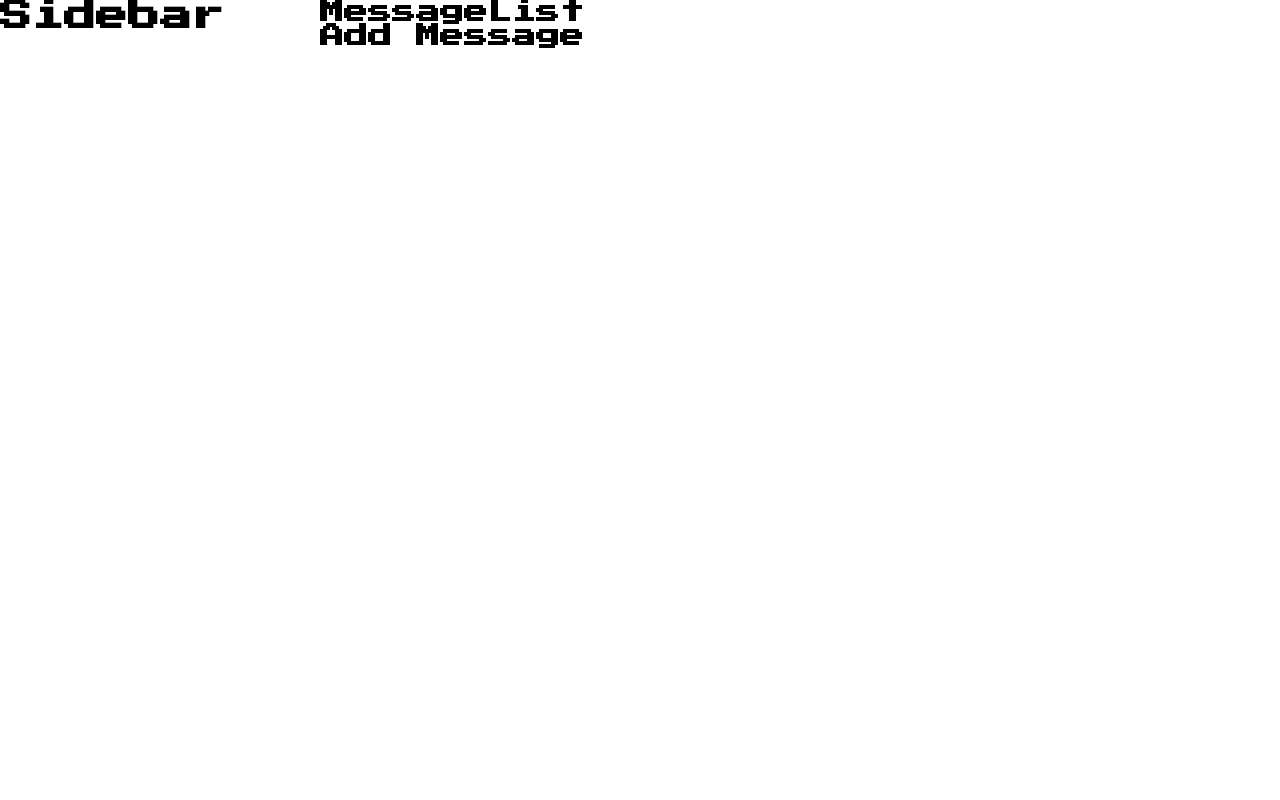
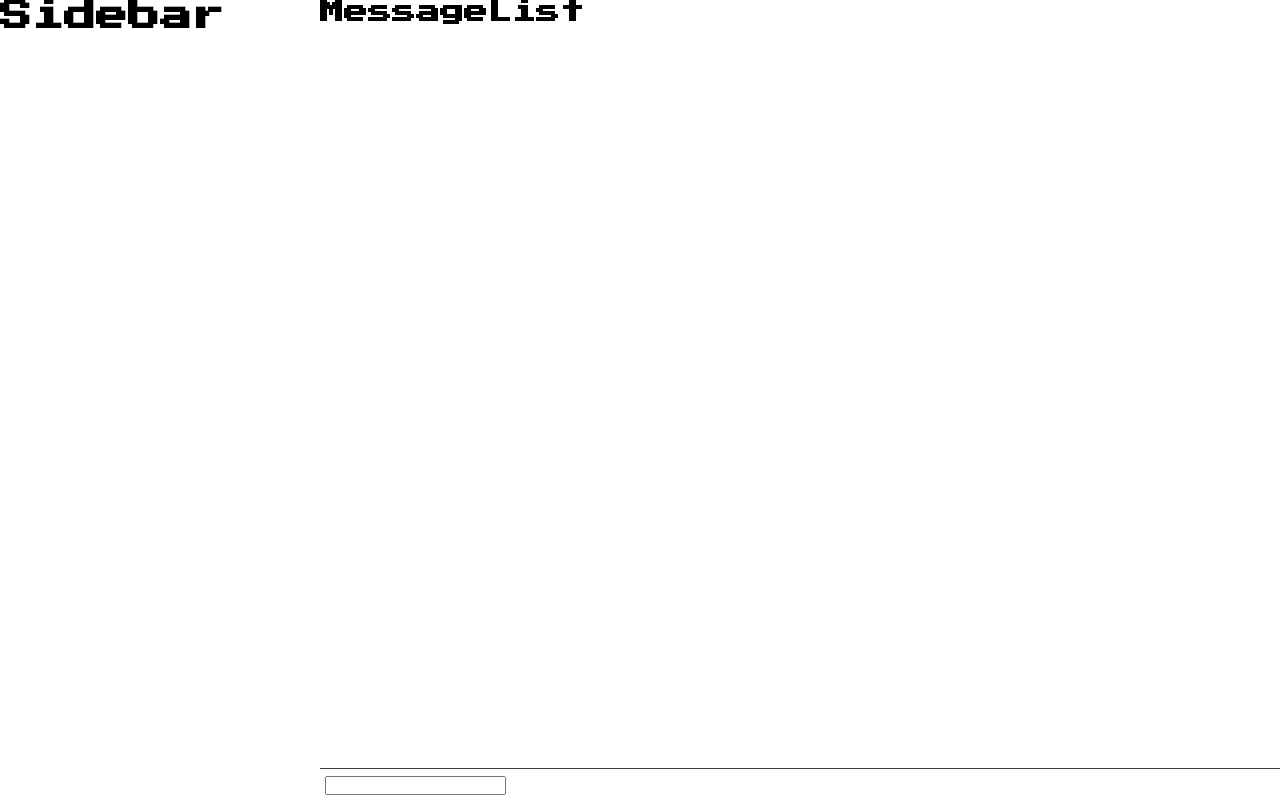
Before and after one commit to FCraven/chat-app, a React (Create React App) app: page / in a window 1280 px wide. Built offline with nearby package versions, Linux system fonts and the light colour scheme.

Commit message:
basics for AddMessage component

```diff
--- a/src/App.js
+++ b/src/App.js
@@ -4,7 +4,8 @@ import {  AddMessage,
           MessageList,
           Sidebar } from './components'
 
-function App() {
+class App extends Component {
+  render() {
     return (
       <div id='container'>
         <Sidebar />
@@ -15,5 +16,6 @@ function App() {
       </div>
     );
   }
+}
 
 export default App;
--- a/src/components/AddMessage/AddMessage.js
+++ b/src/components/AddMessage/AddMessage.js
@@ -1,11 +1,32 @@
-import React from 'react'
+import React, { Component}  from 'react'
+import PropTypes from 'prop-types'
 
-const AddMessage =()=> {
+const AddMessage =(props)=> {
+  let input
+
   return (
-    <div>
-      <h1> Add Message</h1>
-    </div>
+    <section id='new-message'>
+      <input
+        onKeyPress={
+          (e)=> {
+            if(e.key === 'Enter') {
+              props.dispatch(input.value, 'Me')
+              input.value = ''
+            }
+          }
+        }
+        type='text'
+        ref={(node) => {
+          input=node
+        }}
+      />
+
+    </section>
   )
 }
 
+AddMessage.PropTypes = {
+  dispatch: PropTypes.func.isRequired
+}
+
 export default AddMessage
```
Lines whose indentation alone changed are shown as unchanged.
